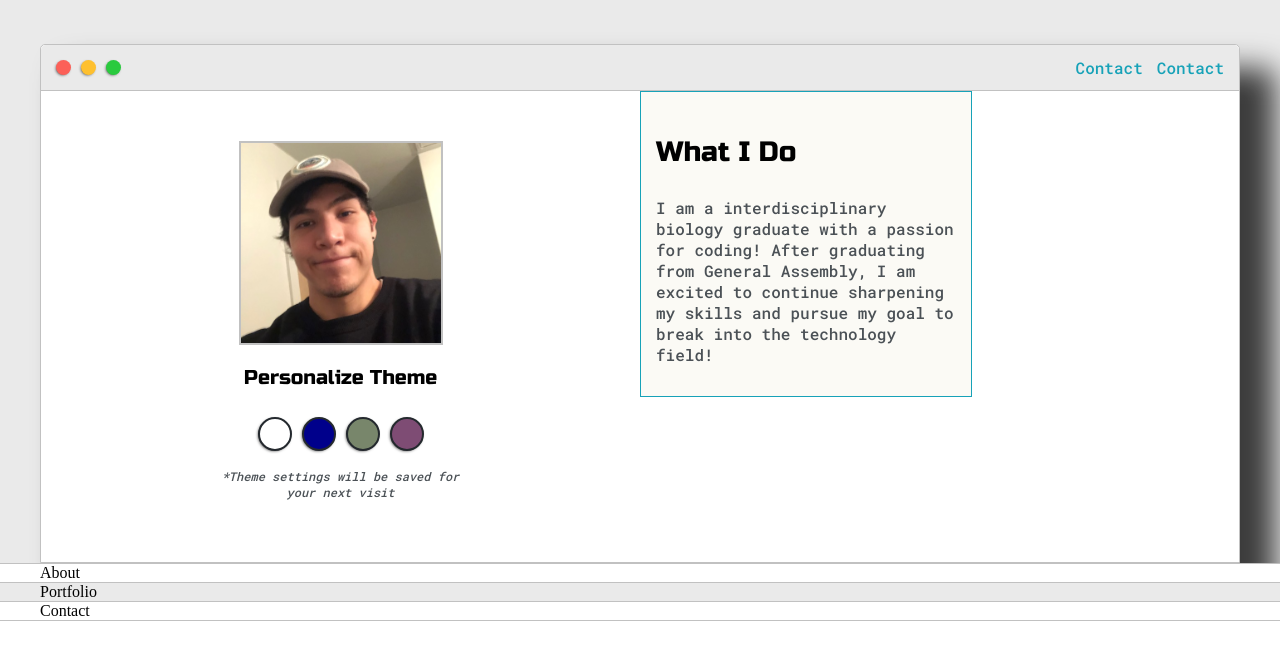
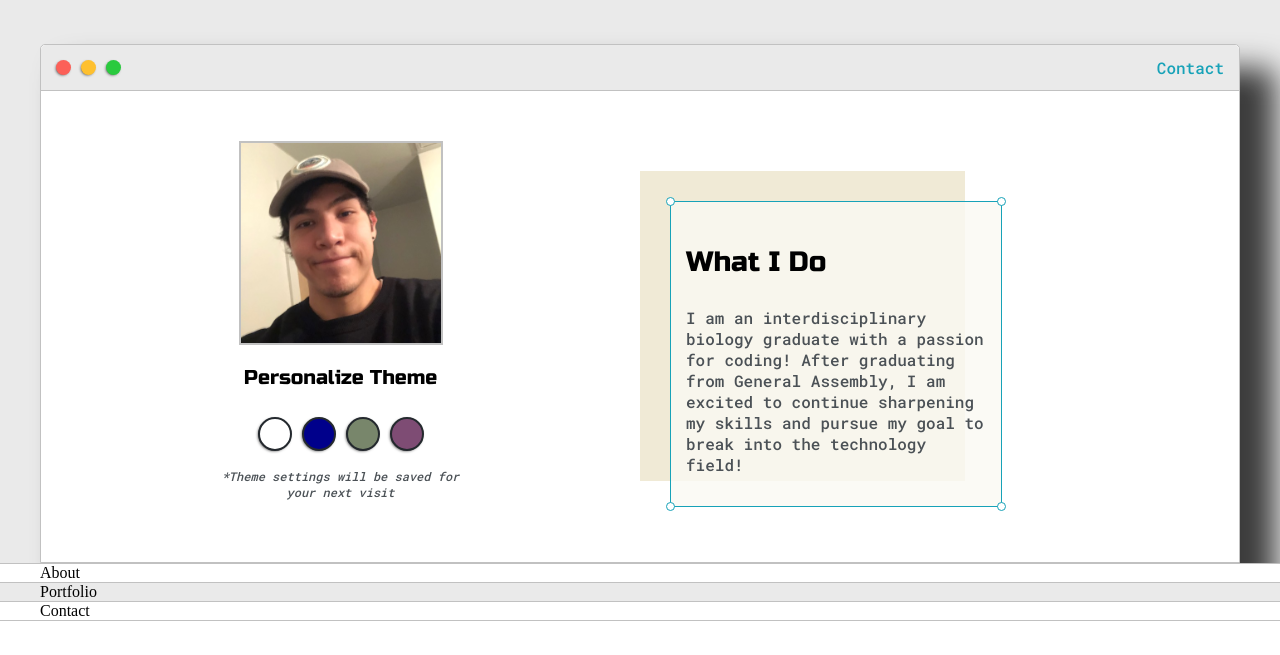
Before and after one commit to danny-alarcon97/portfolio_website, a plain HTML site: page index.html in a window 1280 px wide. Shown: the part 117-772 px from the top of the page. Drawn offline with Linux system fonts and the light colour scheme.

Commit message:
finished introduction section

```diff
--- a/default.css
+++ b/default.css
@@ -10,6 +10,7 @@
     --themeDotBorder: #24292e;
 
     --previewBG: rgb(251, 249, 243, 0.8);
+    --previewShadow: #f0ead6;
 }
 
 html, body {
@@ -200,6 +201,19 @@ h6 { font-size: 16px; }
 
 .right-column {
     grid-area: right-column;
+    display: grid;
+    align-content: center;
+
+    padding-top: 50px;
+    padding-bottom: 50px;
+}
+
+#preview-shadow {
+    background-color: var(--previewShadow);
+    width: 265px;
+    height: 250px;
+    padding: 30px;
+    padding-top: 30px;
 }
 
 #preview {
@@ -207,6 +221,36 @@ h6 { font-size: 16px; }
     border: 1.5px solid #17a2b8;
     background-color: var(--previewBG);
     padding: 15px;
+    position: relative;
+}
+
+.corner {
+    height: 7px;
+    width: 7px;
+    border-radius: 50%;
+    border: 1.5px solid #17a2b8;
+    background-color: #fff;
+    position: absolute;
+}
+
+#corner-tl {
+    top: -5px;
+    left: -5px;
+}
+
+#corner-tr {
+    top: -5px;
+    right: -5px;
+}
+
+#corner-bl {
+    bottom: -5px;
+    left: -5px;
+}
+
+#corner-br {
+    bottom: -5px;
+    right: -5px;
 }
 
 @media screen and (max-width: 1200px) {
@@ -214,3 +258,18 @@ h6 { font-size: 16px; }
         width: 95%;
     }
 }
+
+@media screen and (max-width: 800px) {
+    .intro-wrapper {
+        grid-template-columns: 1fr;
+        grid-template-areas:
+            'nav-wrapper'
+            'left-column'
+            'right-column'
+        ;
+    }
+
+    .right-column {
+        justify-content: center;
+    }
+}
--- a/index.html
+++ b/index.html
@@ -32,13 +32,14 @@
 
                     <ul id="navigation">
                         <li><a href="#">Contact</a></li>
-                        <li><a href="#">Contact</a></li>
                     </ul>
                 </div>
 
                 <div class="left-column">
                     <img id="profile_pic" src="images/profilepic.jpg">
-                    <h5 style="text-align: center; line-height: 0;">Personalize Theme</h5>
+                    <h5 style="text-align: center; line-height: 0;">
+                        Personalize Theme
+                    </h5>
 
                     <div id="theme-options-wrapper">
                         <div id="light-mode" class="theme-dot"></div>
@@ -47,17 +48,22 @@
                         <div id="purple-mode" class="theme-dot"></div>
                     </div>
 
-                    <p id="settings-note">*Theme settings will be saved for<br>your next visit</p>
+                    <p id="settings-note">
+                        *Theme settings will be saved for<br>your next visit
+                    </p>
                 </div>
 
                 <div class="right-column">
+
+                    <div id="preview-shadow">
                         <div id="preview">
                             <div id="corner-tl" class="corner"></div>
                             <div id="corner-tr" class="corner"></div>
                             <h3>What I Do</h3>
-                        <p>I am a interdisciplinary biology graduate with a passion for coding! After graduating from General Assembly, I am excited to continue sharpening my skills and pursue my goal to break into the technology field!</p>
+                            <p>I am an interdisciplinary biology graduate with a passion for coding! After graduating from General Assembly, I am excited to continue sharpening my skills and pursue my goal to break into the technology field!</p>
                             <div id="corner-bl" class="corner"></div>
                             <div id="corner-br" class="corner"></div>
+                        </div>
                     </div>
                 </div>
             </div>
```
Lines whose indentation alone changed are shown as unchanged.
